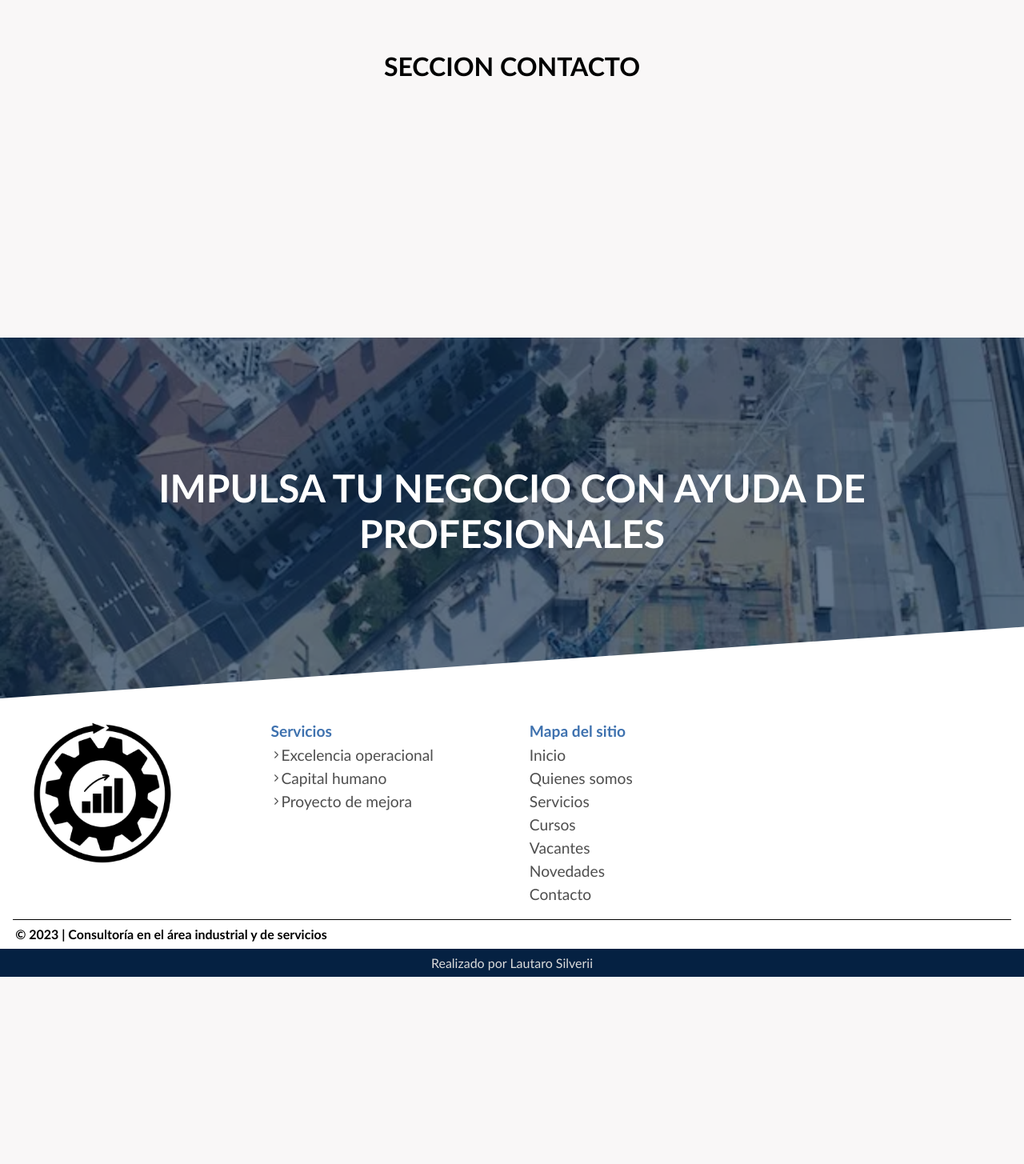
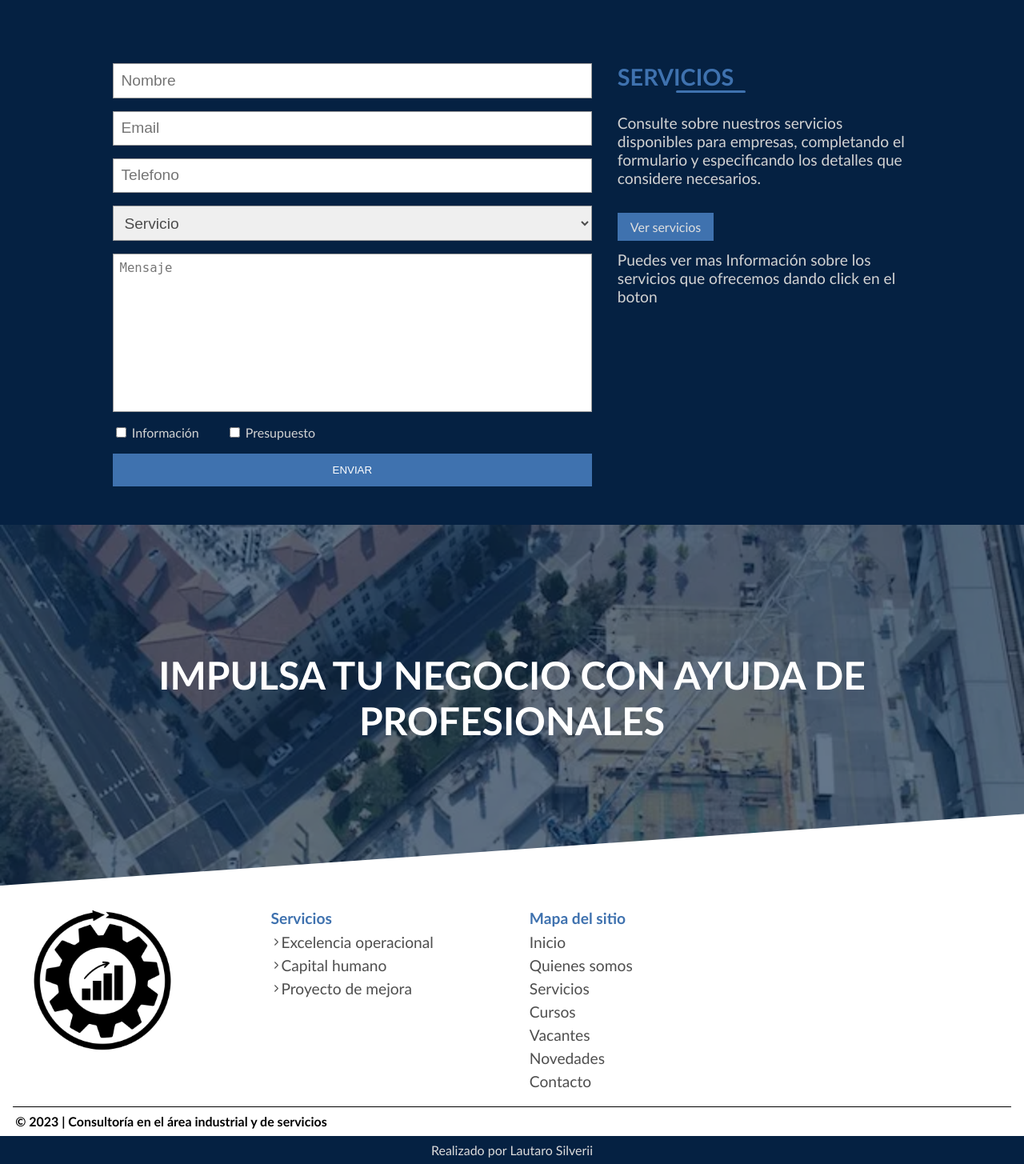
Before and after one commit to Lauty128/Site-for-consultancy, a PHP site: page /views/contacto.php in a window 1280 px wide. Shown: the part 813-2268 px from the top of the page at 80% size. Before the commit the page ends 2034 px from the top, so only its background shows below. Run offline with PHP 8.4, Linux system fonts and the light colour scheme.

Commit message:
contact page created

```diff
--- a/views/contacto.php
+++ b/views/contacto.php
@@ -7,12 +7,71 @@
 <body>
     <?php include_once "./templates/header.php" ?>
 
-    <header class="Header Header--simple">
+    <header class="Header Header--simple" style="height: fit-content; overflow:visible; background: none">
         <?php include_once "./templates/menu.php" ?>
-        <h2 class="Header__title">CONTACTANOS</h2>
+        <!-- <h2 class="Header__title">CONTACTANOS</h2> -->
     </header>
 
-    <h1 class="simulatedPage">SECCION CONTACTO</h1>
+    <section class="ContactSection ContactSection--background" style="padding-top: 100px;">
+
+
+        <div class="ContactSection__contactsSection"  data-aos="fade-up" data-aos-delay="100" data-aos-duration="1300" data-aos-once="true">
+            <div class="ContactSection__cardsContainer">
+            <h3 class="ContactSection__h3 title--right-line">CONSULTAS GENERALES</h3>
+                <div class="ContactSection__card">
+                    <svg width="26px" height="26px" stroke-width="1.7" viewBox="0 0 24 24" fill="none" xmlns="http://www.w3.org/2000/svg" color="#FFFF"><path d="M7 9l5 3.5L17 9" stroke="#FFFF" stroke-width="1.7" stroke-linecap="round" stroke-linejoin="round"></path><path d="M2 17V7a2 2 0 012-2h16a2 2 0 012 2v10a2 2 0 01-2 2H4a2 2 0 01-2-2z" stroke="#FFFF" stroke-width="1.7"></path></svg>
+                    consultas@dominio.com
+                </div>
+                <div class="ContactSection__card">
+                    <svg width="26px" height="26px" stroke-width="1.7" viewBox="0 0 24 24" fill="none" xmlns="http://www.w3.org/2000/svg" color="#FFFF"><path d="M18.118 14.702L14 15.5c-2.782-1.396-4.5-3-5.5-5.5l.77-4.13L7.815 2H4.064c-1.128 0-2.016.932-1.847 2.047.42 2.783 1.66 7.83 5.283 11.453 3.805 3.805 9.286 5.456 12.302 6.113 1.165.253 2.198-.655 2.198-1.848v-3.584l-3.882-1.479z" stroke="#FFFF" stroke-width="1.7" stroke-linecap="round" stroke-linejoin="round"></path></svg>
+                    2284 - 000000
+                </div>
+                <div class="ContactSection__cityCard flex-center-center">
+                    <svg width="32px" height="32px" stroke-width="2" viewBox="0 0 24 24" fill="none" xmlns="http://www.w3.org/2000/svg" color="#FFFF"><path d="M20 10c0 4.418-8 12-8 12s-8-7.582-8-12a8 8 0 1116 0z" stroke="#FFFF" stroke-width="2"></path><path d="M12 11a1 1 0 100-2 1 1 0 000 2z" fill="#FFFF" stroke="#FFFF" stroke-width="2" stroke-linecap="round" stroke-linejoin="round"></path></svg>
+                    <span>Olavarria, Buenos Aires</span>
+                </div>
+            </div>
+            <form class="ContactSection__form" method="post" action="/">
+                <input type="text" name="name" placeholder="Nombre" class="ContactSection__input">
+                <input type="text" name="email" placeholder="Email" class="ContactSection__input">
+                <input type="text" name="phone" placeholder="Telefono" class="ContactSection__input">
+                <input type="text" name="subject" placeholder="Asunto" class="ContactSection__input">
+                <textarea name="message" rows="10" placeholder="Mensaje" class="ContactSection__input"></textarea>
+                <input type="submit" value="ENVIAR" class="ContactSection__submit">
+            </form>
+        </div>
+    </section>
+
+    <section class="ContactSection ContactSection--darkMode" style="background: none; background-color:#052142">
+        <div class="ContactSection__contactsSection ContactSection__contactsSection--revert" data-aos="fade-up" data-aos-delay="100" data-aos-duration="1300" data-aos-once="true">
+            <form class="ContactSection__form" method="post" action="/" style="padding: 0; border:none;">
+                <input type="text" name="name" placeholder="Nombre" class="ContactSection__input">
+                <input type="text" name="email" placeholder="Email" class="ContactSection__input">
+                <input type="text" name="phone" placeholder="Telefono" class="ContactSection__input">
+                <select name="service" class="ContactSection__input">
+                    <option value="">Servicio</option>
+                    <?php foreach ($services as $key => $service){ ?>
+                        <option value="<?php echo $service['id'] ?>"><?php echo $service['name'] ?></option>
+                    <?php } ?>
+                </select>
+                <textarea name="message" rows="10" placeholder="Mensaje" class="ContactSection__input"></textarea>
+                <div>
+                    <input type="checkbox" name="information" id="information-input">
+                    <label for="information-input" style="margin-right: 30px; user-select:none">Información</label>
+                    <input type="checkbox" name="budget" id="budget-input">
+                    <label for="budget-input" style="user-select:none">Presupuesto</label>
+                </div>
+                <input type="submit" value="ENVIAR" class="ContactSection__submit">
+            </form>
+
+            <div class="ContactSection__cardsContainer">
+                <h3 class="ContactSection__h3 title--right-line">SERVICIOS</h3>
+                <p style="margin-bottom: 40px; font-size: 1.2em;">Consulte sobre nuestros servicios disponibles para empresas, completando el formulario y especificando los detalles que considere necesarios.</p>
+                <a class="ContactSection__fileButton" href="/servicios" >Ver servicios</a>
+                <p style="font-size: 1.2em;">Puedes ver mas Información sobre los servicios que ofrecemos dando click en el boton</p>
+            </div>
+        </div>
+    </section>
 
     <?php include_once "./templates/footer.php" ?>
 
```
